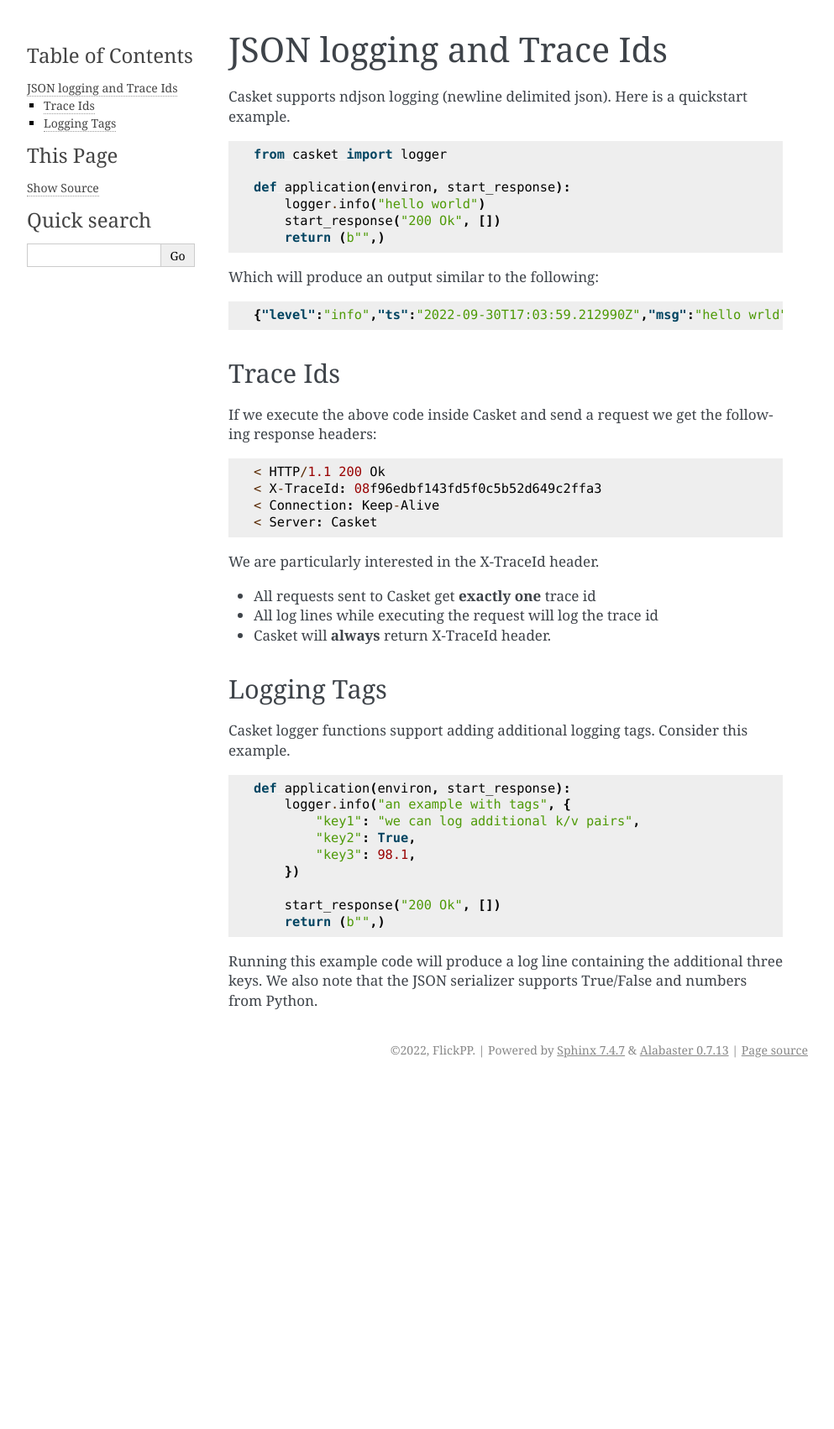
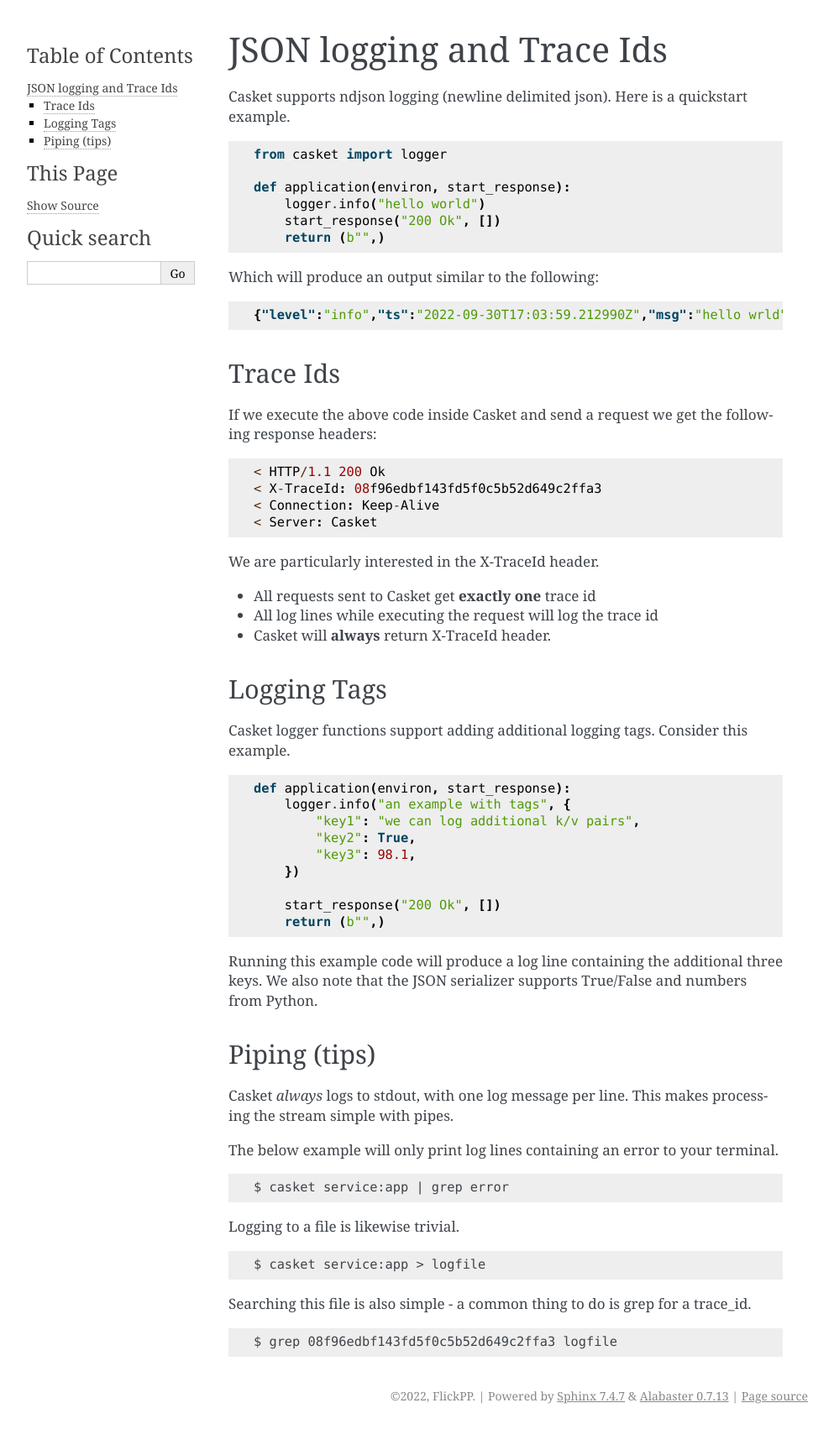
Before and after one commit to flickpp/casket, a Sphinx documentation site: the page built from doc/tut-logging.rst, in a window 1280 px wide. Shown: the whole page at 84% size, without its empty margins (148-1141 px from the left). Built offline with Sphinx 7.4.7, drawn with Linux system fonts in a browser that asks for light colours; before the commit the page ends 1290 px from its top, so only the background shows below that.

Commit message:
added piping tips to json logging tutorial

```diff
--- a/doc/tut-logging.rst
+++ b/doc/tut-logging.rst
@@ -62,3 +62,29 @@
 
 Running this example code will produce a log line containing the additional three keys.
 We also note that the JSON serializer supports True/False and numbers from Python.
+
+Piping (tips)
+~~~~~~~~~~~~~~~
+
+Casket *always* logs to stdout, with one log message per line.
+This makes processing the stream simple with pipes.
+
+The below example will only print log lines containing an error to your terminal.
+
+.. code-block::
+
+   $ casket service:app | grep error
+
+
+Logging to a file is likewise trivial.
+
+.. code-block::
+
+   $ casket service:app > logfile
+
+
+Searching this file is also simple - a common thing to do is grep for a trace_id.
+
+.. code-block::
+
+   $ grep 08f96edbf143fd5f0c5b52d649c2ffa3 logfile
```
